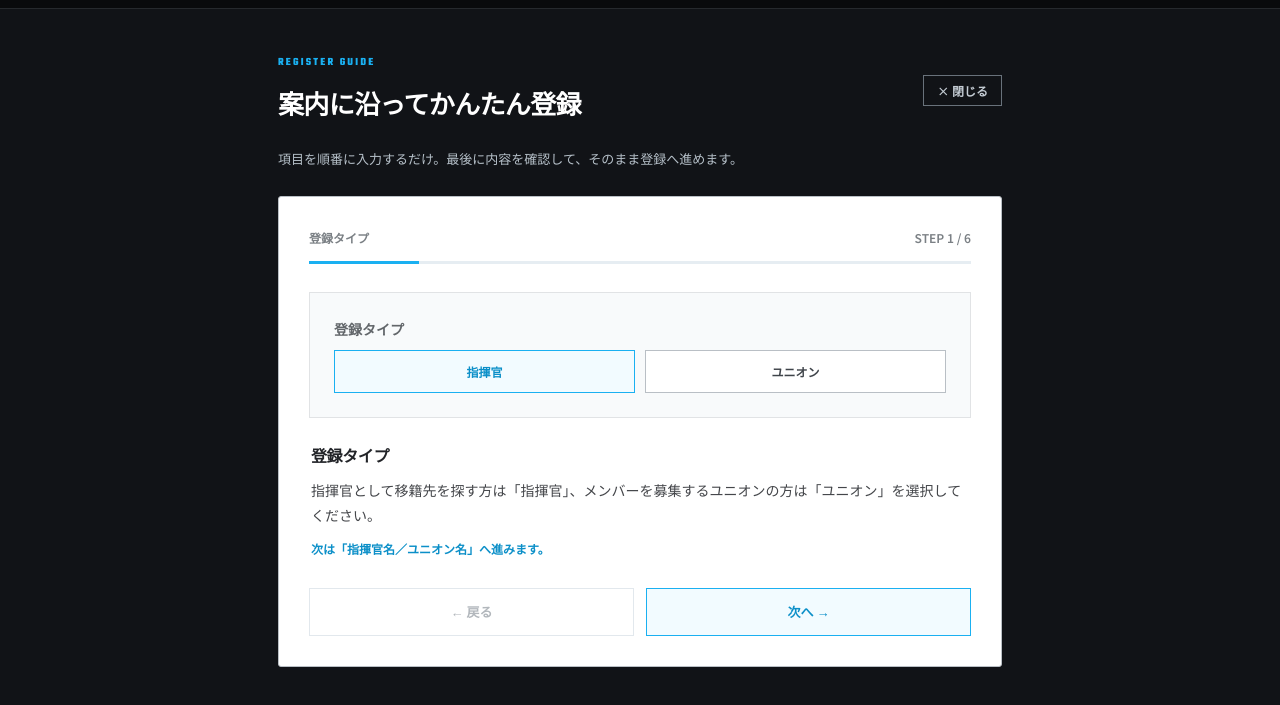
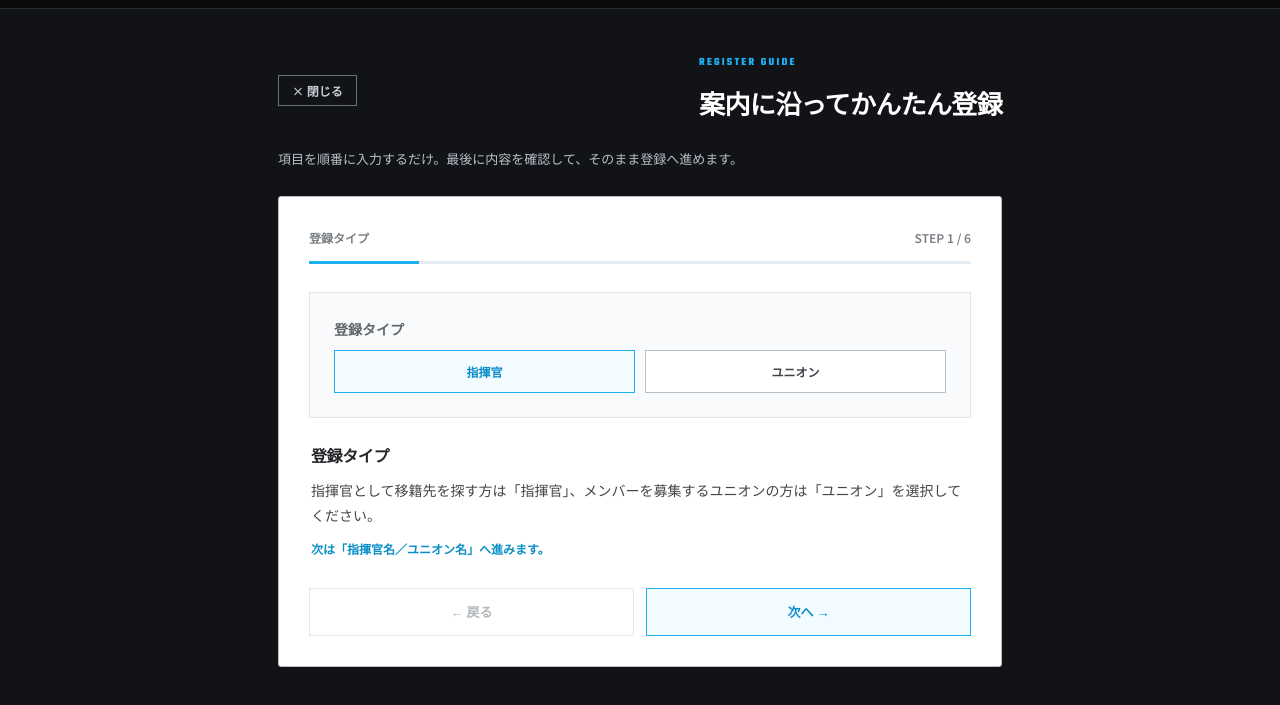
Before and after one commit to kagetora0812/nikke-union-match, a plain HTML site: page guide/index.html in a window 1280 px wide. Shown: the part 61-766 px from the top of the page. Drawn offline with Linux system fonts and the light colour scheme.

Commit message:
Update index.html

```diff
--- a/guide/index.html
+++ b/guide/index.html
@@ -22,17 +22,13 @@
   <main class="wrap">
    <div class="heading">
     <div class="heading-row">
-     <div class="heading-titles">
-      <span class="eyebrow">
-       REGISTER GUIDE
-      </span>
-      <h1>
-       案内に沿ってかんたん登録
-      </h1>
-     </div>
      <button aria-label="ガイドを閉じる" class="close-guide" id="closeGuide" type="button">
       &times; 閉じる
      </button>
+     <div class="heading-titles">
+      <span class="eyebrow">REGISTER GUIDE</span>
+      <h1>案内に沿ってかんたん登録</h1>
+     </div>
     </div>
     <p>
      項目を順番に入力するだけ。最後に内容を確認して、そのまま登録へ進めます。
```
